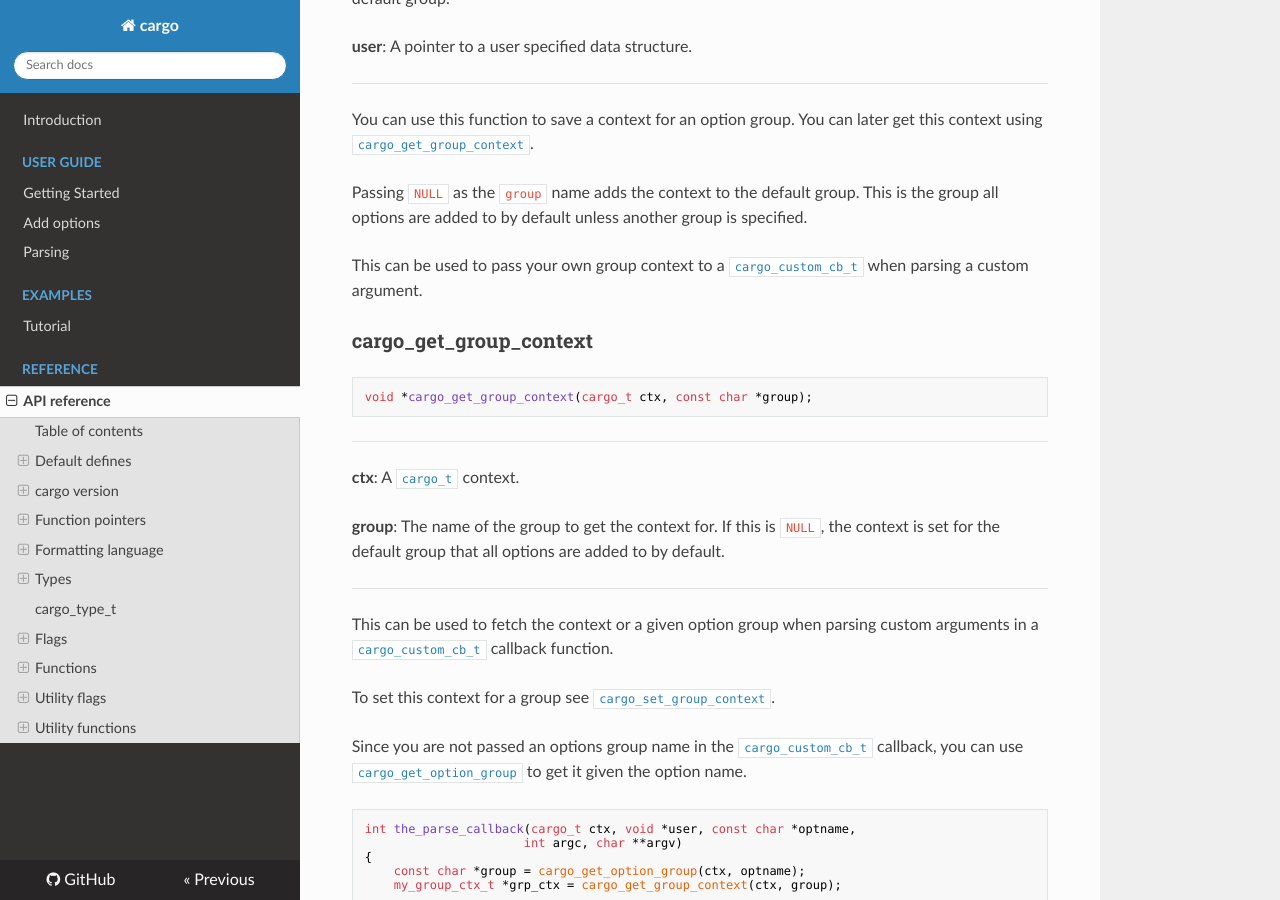
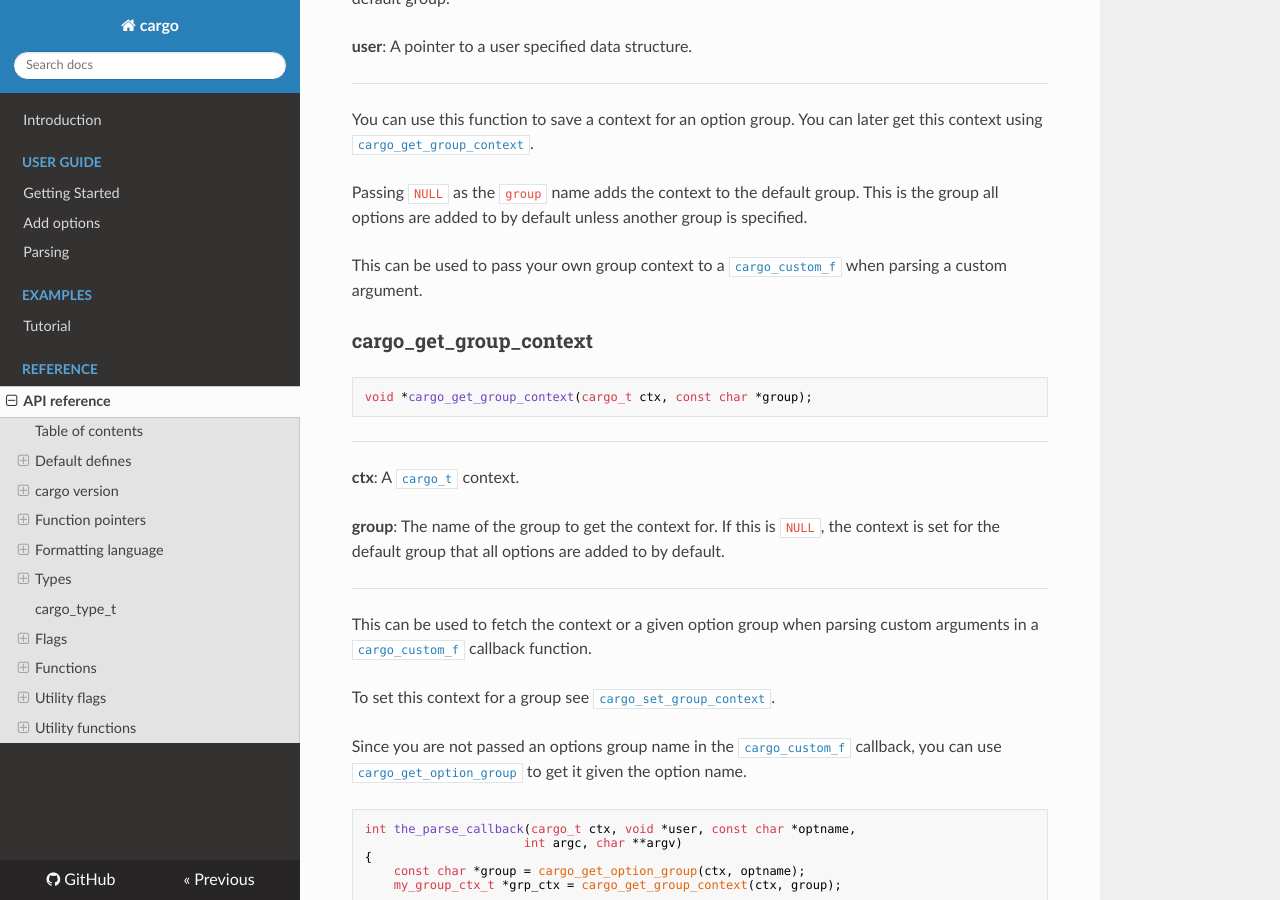
Before and after one commit to JoakimSoderberg/cargo, an MkDocs documentation site: the page built from docs/api.md, in a window 1280 px wide and 900 px high, scrolled down 40273 px. Built offline with MkDocs 1.6.1, drawn with Linux system fonts in a browser that asks for light colours; nearby versions of some CDN libraries; old or Windows-style settings are respelled for this version of MkDocs; some of the changed text lies outside the part shown.

````diff
--- a/docs/api.md
+++ b/docs/api.md
@@ -101,10 +101,10 @@ Function that gets the cargo version as a string. Example: `"0.2.0"`.
 
 ## Function pointers ##
 
-### cargo_custom_cb_t ###
-
-```c
-typedef int (*cargo_custom_cb_t)(cargo_t ctx, void *user, const char *optname,
+### cargo_custom_f ###
+
+```c
+typedef int (*cargo_custom_f)(cargo_t ctx, void *user, const char *optname,
                                  int argc, char **argv);
 ```
 
@@ -1349,7 +1349,7 @@ void cargo_set_error(cargo_t ctx,
 
 ---
 
-This is meant to be used inside of [`custom callback`](api.md#cargo_custom_cb_t) function to set errors when parsing custom values.
+This is meant to be used inside of [`custom callback`](api.md#cargo_custom_f) function to set errors when parsing custom values.
 
 ### cargo_set_errorv ###
 
@@ -1524,7 +1524,7 @@ You can use this function to save a context for an option group. You can later g
 
 Passing `NULL` as the `group` name adds the context to the default group. This is the group all options are added to by default unless another group is specified.
 
-This can be used to pass your own group context to a [`cargo_custom_cb_t`](api.md#cargo_custom_cb_t) when parsing a custom argument.
+This can be used to pass your own group context to a [`cargo_custom_f`](api.md#cargo_custom_f) when parsing a custom argument.
 
 ### cargo_get_group_context ###
 
@@ -1540,11 +1540,11 @@ void *cargo_get_group_context(cargo_t ctx, const char *group);
 
 ---
 
-This can be used to fetch the context or a given option group when parsing custom arguments in a [`cargo_custom_cb_t`](api.md#cargo_custom_cb_t) callback function.
+This can be used to fetch the context or a given option group when parsing custom arguments in a [`cargo_custom_f`](api.md#cargo_custom_f) callback function.
 
 To set this context for a group see [`cargo_set_group_context`](api.md#cargo_set_group_context).
 
-Since you are not passed an options group name in the [`cargo_custom_cb_t`](api.md#cargo_custom_cb_t) callback, you can use [`cargo_get_option_group`](api.md#cargo_get_option_group) to get it given the option name.
+Since you are not passed an options group name in the [`cargo_custom_f`](api.md#cargo_custom_f) callback, you can use [`cargo_get_option_group`](api.md#cargo_get_option_group) to get it given the option name.
 
 ```c
 
````
Also changed, not shown: docs/adding.md (+2 -2 lines), 2 other files.
